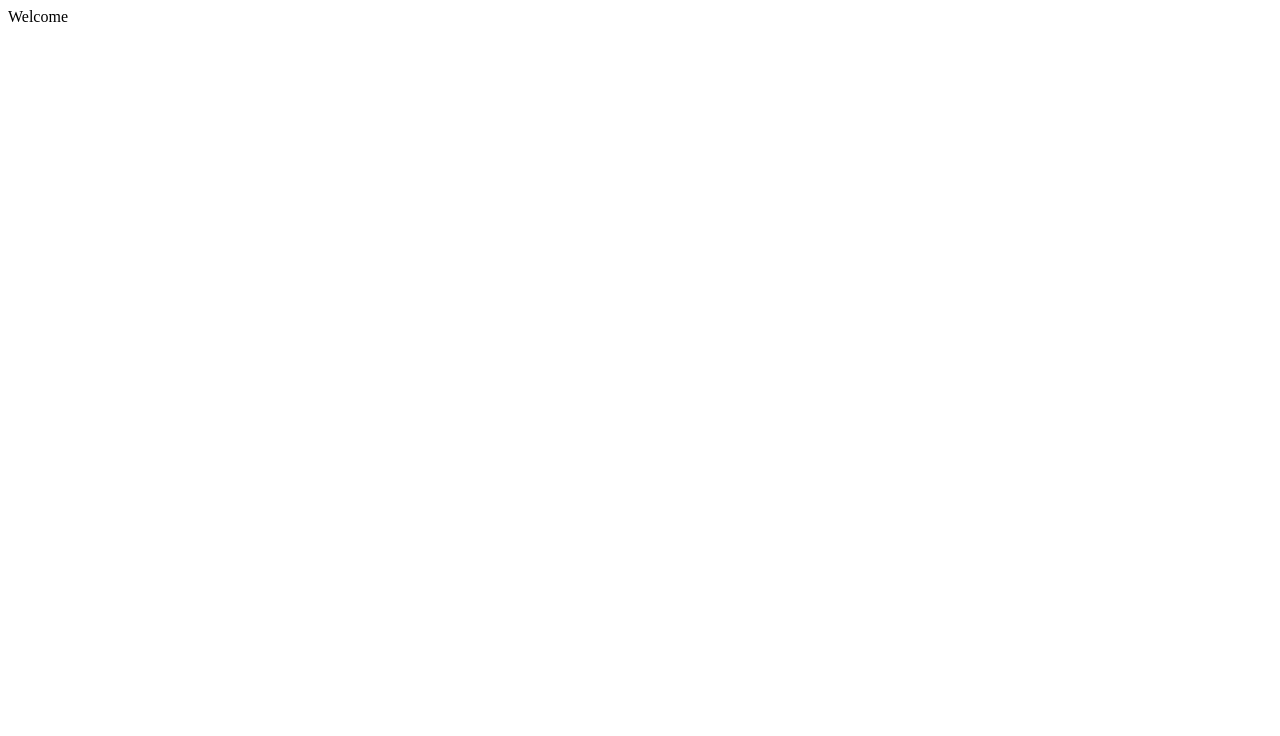
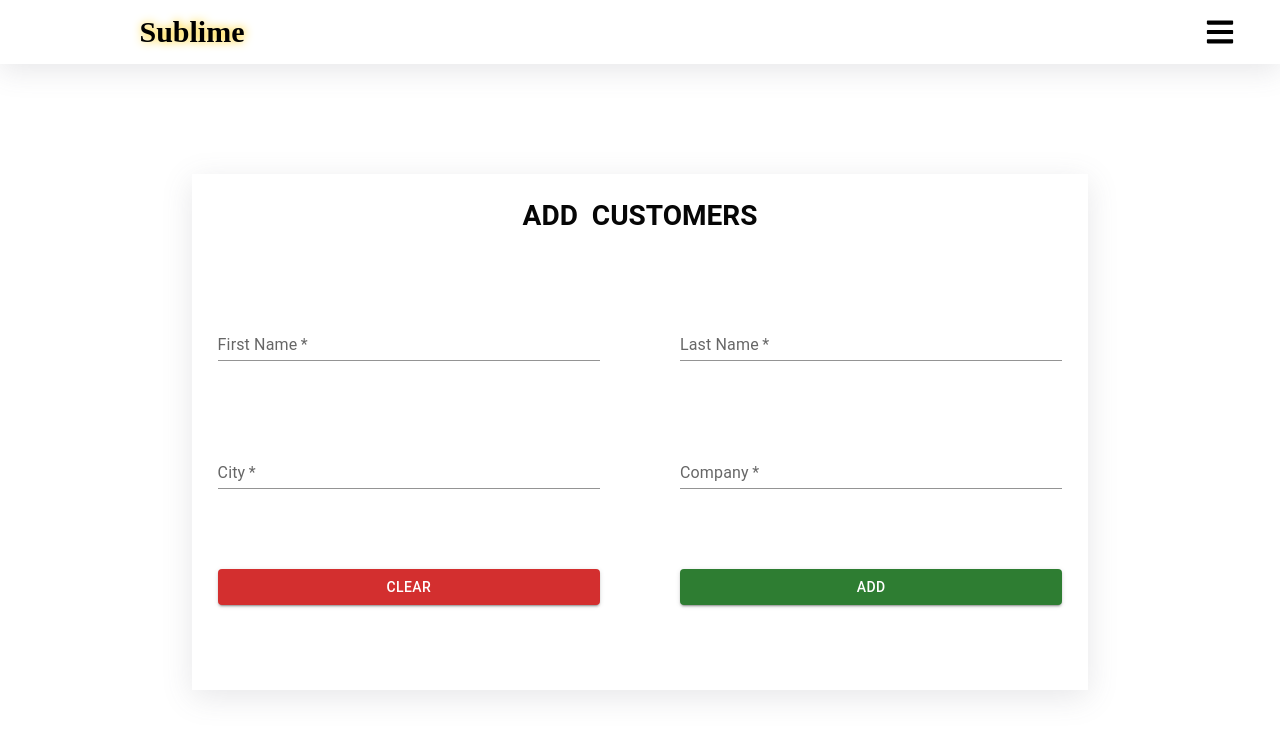
Before and after one commit to Amit-R-Thakur/Searching, a React (Create React App) app in the folder frontend/: page /add/customer in a window 1280 px wide. Shown: the top 736 px of the page. Built offline with nearby package versions, Linux system fonts and the light colour scheme.

Commit message:
addcustomer and navbar component added

```diff
--- a/frontend/src/App.css
+++ b/frontend/src/App.css
@@ -1,38 +1,8 @@
+* {
+  margin: 0;
+  padding: 0px;
+  box-sizing: border-box;
+}
 .App {
-  text-align: center;
+  height: 100vh;
 }
-
-.App-logo {
-  height: 40vmin;
-  pointer-events: none;
-}
-
-@media (prefers-reduced-motion: no-preference) {
-  .App-logo {
-    animation: App-logo-spin infinite 20s linear;
-  }
-}
-
-.App-header {
-  background-color: #282c34;
-  min-height: 100vh;
-  display: flex;
-  flex-direction: column;
-  align-items: center;
-  justify-content: center;
-  font-size: calc(10px + 2vmin);
-  color: white;
-}
-
-.App-link {
-  color: #61dafb;
-}
-
-@keyframes App-logo-spin {
-  from {
-    transform: rotate(0deg);
-  }
-  to {
-    transform: rotate(360deg);
-  }
-}
--- a/frontend/src/App.js
+++ b/frontend/src/App.js
@@ -1,7 +1,17 @@
-
+import Dashboard from "./pages/Dashboard";
+import "./App.css"
+import AddCustomer from "./pages/AddCustomer";
+import { BrowserRouter , Routes , Route} from 'react-router-dom'
 function App() {
   return (
-    <div className="App">Welcome
+    <div className="App">
+      <BrowserRouter>
+      <Routes>
+        <Route path="/" element={<Dashboard/>}/>
+        <Route path="/add/customer" element={<AddCustomer/>}/>
+      </Routes>
+      </BrowserRouter>
+
     </div>
   );
 }
--- /dev/null
+++ b/frontend/src/components/AddUser.jsx
@@ -0,0 +1,65 @@
+import React from "react";
+import {Button, Grid, TextField, Typography } from "@mui/material";
+export default function AddUser() {
+  return (
+    <div
+      style={{
+        height: "100%",
+        display: "flex",
+        alignItems: "center",
+        justifyContent: "space-around",
+      }}
+    >
+      <div
+        className="container"
+        style={{
+          minHeight: "70%",
+          width: "70%",
+          boxShadow: "rgba(100, 100, 111, 0.151) 0px 7px 29px 0px",
+          padding:"2%"
+        }}
+      >
+          <Grid container spacing={10}>
+              <Grid item  xs={12} sm={12} md={12} xl={12}>
+              <Typography
+          textAlign={"center"}
+          component="h3"
+          variant="h3"
+          style={{
+            textAlign: "center",
+            wordSpacing: "7px",
+            textTransform: "uppercase",
+            fontSize: "28px",
+            fontWeight: "bolder",
+            color: "#060606",
+          }}
+        >Add Customers</Typography>
+
+              </Grid>
+              <Grid item  xs={12} sm={12} md={6} xl={6}>
+                  <TextField fullWidth variant="standard" label="First Name" required/>
+
+              </Grid>
+              <Grid item  xs={12} sm={12} md={6} xl={6}>
+              <TextField fullWidth variant="standard" label="Last Name" required/>
+
+              </Grid>
+              <Grid item  xs={12} sm={12} md={6} xl={6}>
+                  <TextField fullWidth variant="standard" label="City" required/>
+
+              </Grid>
+              <Grid item  xs={12} sm={12} md={6} xl={6}>
+              <TextField fullWidth variant="standard" label="Company" required/>
+
+              </Grid>
+              <Grid item xs={12}  sm={12} md={6} xl={6}>
+                  <Button fullWidth variant="contained" color="error">Clear</Button>
+              </Grid>
+              <Grid item xs={12}  sm={12} md={6} xl={6}>
+              <Button fullWidth variant="contained" color="success">Add</Button>              </Grid>
+          </Grid>
+
+      </div>
+    </div>
+  );
+}
--- /dev/null
+++ b/frontend/src/components/Navbar.jsx
@@ -0,0 +1,53 @@
+import React, { useState } from "react";
+import { FaBars } from "react-icons/fa";
+import SideBars from "./SideBars";
+export default function Navbar({list}) {
+    const [sideBar,setSidebar]=useState(false)
+  return (
+    <>
+      <div
+        style={{
+          height: "8%",
+          backgroundColor: "",
+          display: "flex",
+          alignItems: "center",
+          flexGrow: "inherit",
+          boxShadow: "rgba(100, 100, 111, 0.151) 0px 7px 29px 0px",
+        }}
+      >
+        <div
+          style={{
+            flex: "30%",
+            backgroundColor: "",
+            width: "30%",
+            height: "100%",
+            display: "flex",
+            alignItems: "center",
+            justifyContent: "space-around",
+          }}
+        >
+          <h3 style={{ fontSize: "30px", textShadow: " #FC0 1px 0 10px" }}>
+            Sublime
+          </h3>
+        </div>
+        <div
+          style={{
+            flex: "70%",
+            backgroundColor: "",
+            width: "20%",
+            height: "100%",
+            display: "flex",
+            alignItems: "center",
+            justifyContent: "right",
+          }}
+        >
+          <FaBars size={"30px"} style={{ margin: "5%", cursor: "pointer"  }} onClick={()=>{setSidebar(!sideBar)}} />
+        </div>
+      </div>
+      {sideBar ?
+      <SideBars sideBar={sideBar} setSidebar={setSidebar} list={list}/>
+      :<></>
+    }
+    </>
+  );
+}
--- /dev/null
+++ b/frontend/src/components/SideBars.jsx
@@ -0,0 +1,56 @@
+import React from "react";
+import { List, ListItem, ListItemIcon, ListItemText } from "@mui/material";
+import {NavLink} from "react-router-dom"
+export default function SideBars({ sideBar, setSidebar, list }) {
+  return (
+    <div
+      style={{
+        position: "absolute",
+        left: "0",
+        top: "0",
+        height: "100%",
+        width: "100%",
+        backgroundColor: "#00000070",
+        zIndex: 1000,
+        display: "grid",
+        gridTemplateColumns: "1fr 15%",
+      }}
+    >
+      <div
+        onClick={() => {
+          setSidebar(!sideBar);
+        }}
+      ></div>
+      <div style={{ backgroundColor: "white" }}>
+        <div
+          className="contentContainer"
+          style={{
+            marginTop: "25%",
+            textAlign: "center",
+            minHeight: "70%",
+            backgroundColor: "",
+            padding: "10px",
+          }}
+        >
+          <List>
+            {list.map((li, k) => (
+                <NavLink to={li.link} style={{textDecoration:"none",color:"#141414"}}>
+              <ListItem
+                button
+                style={{ marginTop: "20px",fontSize:"30px" }}
+                onClick={() => {
+                  setSidebar(!sideBar);
+                }}
+
+              >
+                  <ListItemIcon>{li.icon}</ListItemIcon>
+                <ListItemText>{li.text}</ListItemText>
+              </ListItem>
+              </NavLink>
+            ))}
+          </List>
+        </div>
+      </div>
+    </div>
+  );
+}
--- /dev/null
+++ b/frontend/src/components/sidebarData.js
@@ -0,0 +1,13 @@
+import {AiFillDashboard,AiOutlineUserAdd} from "react-icons/ai"
+export default [
+    {
+        text:"Dasboard",
+        link:"/",
+        icon:<AiFillDashboard/>
+    },
+    {
+        text:"AddCustomer",
+        link:"/add/customer",
+        icon:<AiOutlineUserAdd/>
+    }
+]
--- /dev/null
+++ b/frontend/src/pages/AddCustomer.jsx
@@ -0,0 +1,17 @@
+import React from 'react'
+import Navbar from '../components/Navbar'
+import sidebarData from '../components/sidebarData'
+import AddUser from '../components/AddUser'
+export default function AddCustomer() {
+  return (
+    <div style={{height:"100%"}}>
+        <Navbar list={sidebarData}/>
+        <div style={{height:"calc(100% - 8%)"}}>
+            <AddUser/>
+
+
+        </div>
+
+    </div>
+  )
+}
--- /dev/null
+++ b/frontend/src/pages/Dashboard.jsx
@@ -0,0 +1,10 @@
+import React from 'react'
+import Navbar from '../components/Navbar'
+import sidebarData from '../components/sidebarData'
+export default function Dashboard() {
+  return (
+    <div style={{height:"100%"}}>
+        <Navbar list={sidebarData}/>
+    </div>
+  )
+}
```
Also changed, not shown: frontend/package.json (+9 -0 lines), 1 other file (tests, documents, lock files or other folders).
